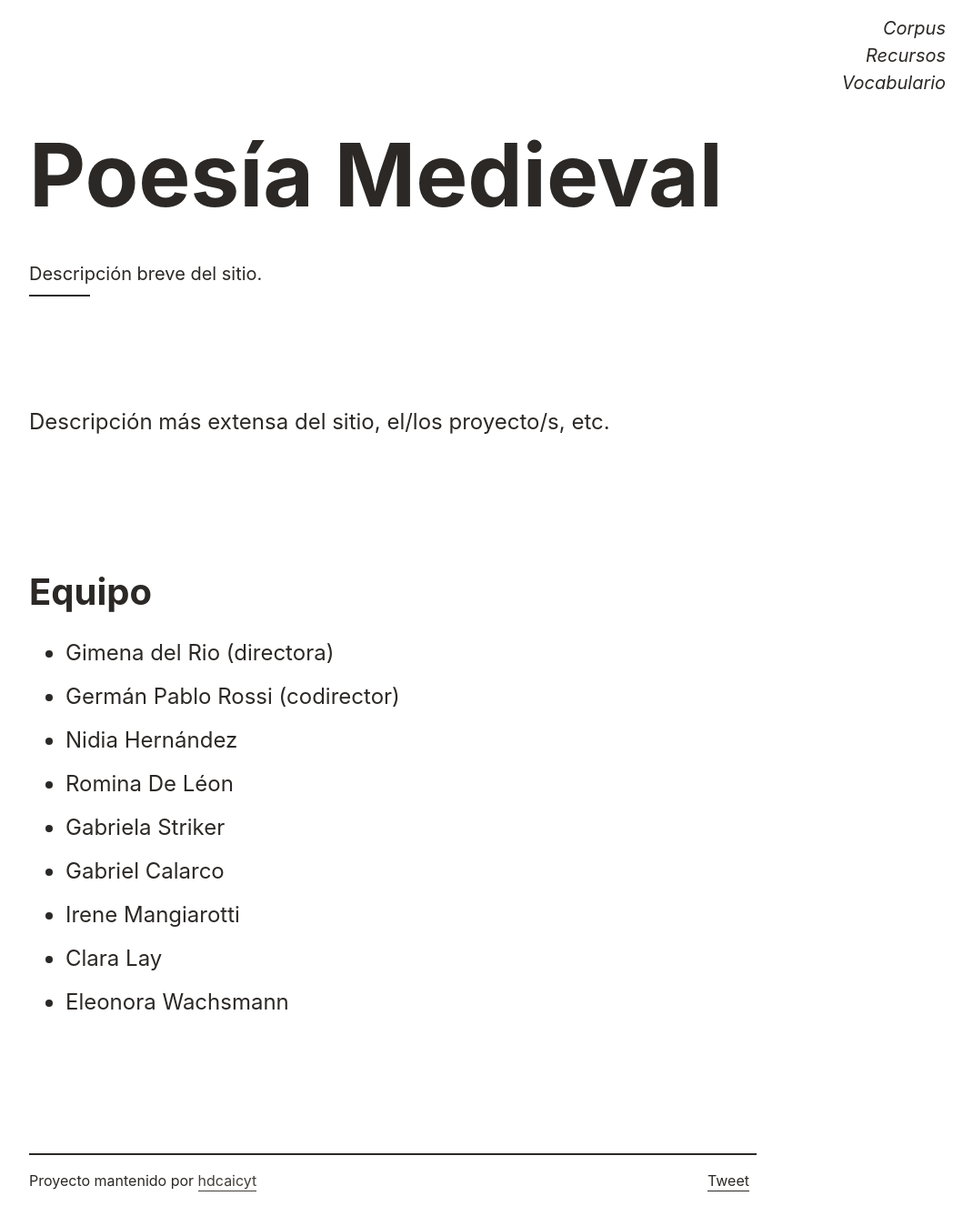
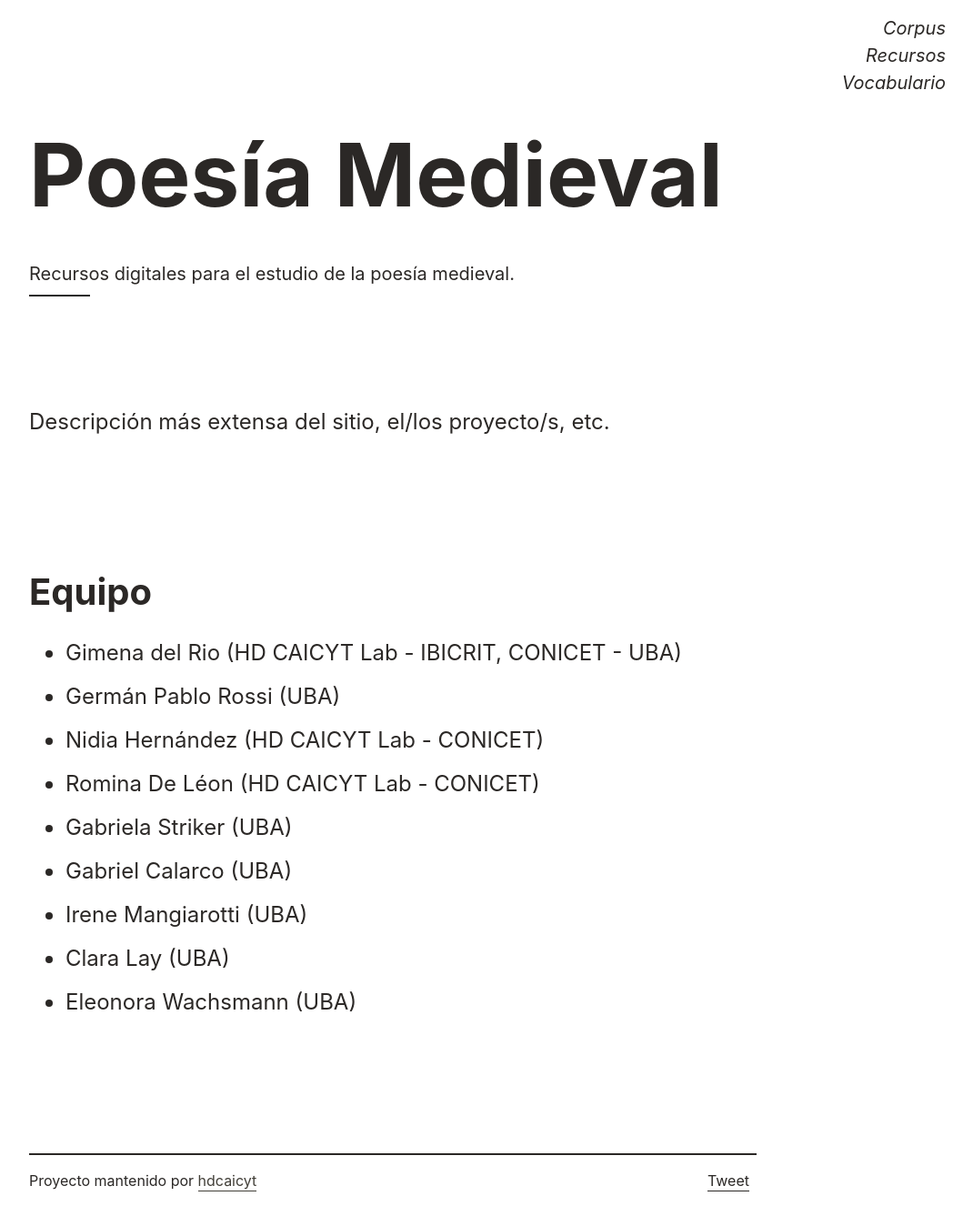
Before and after one commit to hdlabconicet/Poesia-Medieval, a Jekyll site: the page built from index.html, in a window 1280 px wide. Shown: the whole page at 91% size, without its empty margins (208-1278 px from the left). Built offline with Jekyll 4.4.1, drawn with Linux system fonts in a browser that asks for light colours; comment, search, counter and statistics services are not loaded.

Commit message:
se añaden filiaciones en el home y descripcion breve en el config

```diff
--- a/_config.yml
+++ b/_config.yml
@@ -1,6 +1,6 @@
 
 title: Poesía Medieval
-description: Descripción breve del sitio.
+description: Recursos digitales para el estudio de la poesía medieval.
 baseurl: "/Poesia-Medieval" # the subpath of your site, e.g. /blog
 url: "http://hdlab.space/" # the base hostname & protocol for your site
 github_repo: Poesia-Medieval # the GitHub repo name for your project
--- a/_layouts/home.html
+++ b/_layouts/home.html
@@ -44,15 +44,15 @@
           <h2 class="h1 lh-condensed col-9 mb-0"> Equipo</h2>
           <br>
           <ul>
-            <li> Gimena del Rio (directora)</li>
-            <li>Germán Pablo Rossi (codirector)</li>
-            <li>Nidia Hernández</li>
-            <li>Romina De Léon</li>
-            <li>Gabriela Striker</li>
-            <li>Gabriel Calarco</li>
-            <li>Irene Mangiarotti</li>
-            <li>Clara Lay</li>
-            <li>Eleonora Wachsmann</li>
+            <li> Gimena del Rio (HD CAICYT Lab - IBICRIT, CONICET - UBA)</li>
+            <li>Germán Pablo Rossi (UBA)</li>
+            <li>Nidia Hernández (HD CAICYT Lab - CONICET)</li>
+            <li>Romina De Léon (HD CAICYT Lab - CONICET)</li>
+            <li>Gabriela Striker (UBA)</li>
+            <li>Gabriel Calarco (UBA)</li>
+            <li>Irene Mangiarotti (UBA)</li>
+            <li>Clara Lay (UBA)</li>
+            <li>Eleonora Wachsmann (UBA)</li>
           </ul>
         </div>
       </div>
```
